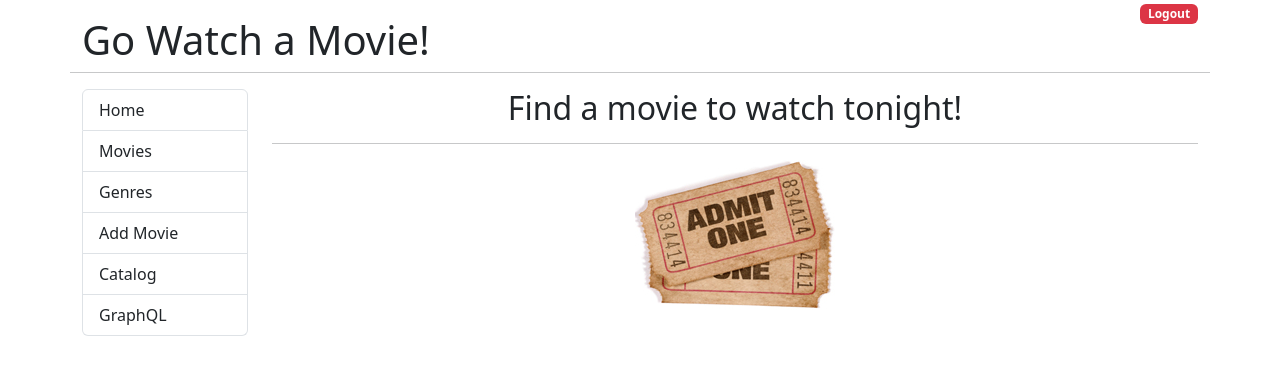
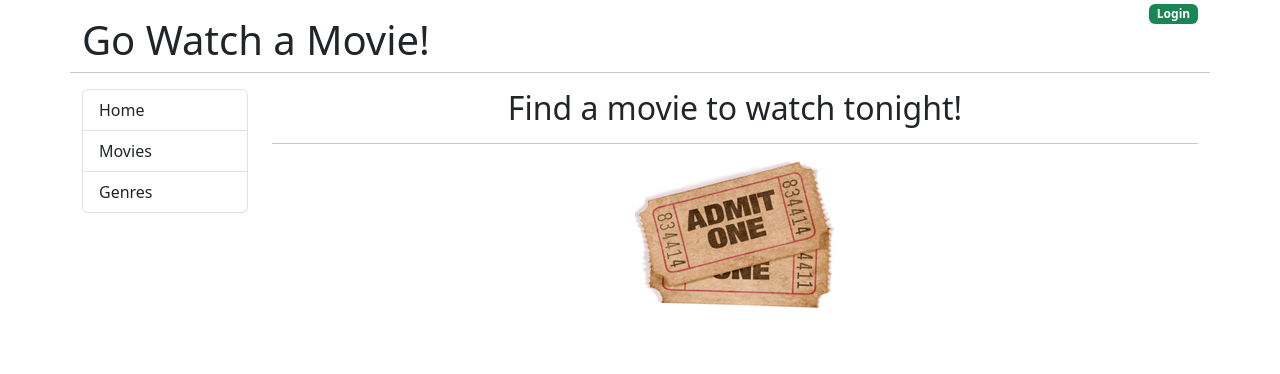
Before and after one commit to daroay/go-react, a React (Create React App) app in the folder frontend/: page / in a window 1280 px wide. Shown: the top 374 px of the page. Built offline with nearby package versions, Linux system fonts and the light colour scheme; no server answers.

Commit message:
jwtToken is a ref

```diff
--- a/frontend/src/App.jsx
+++ b/frontend/src/App.jsx
@@ -4,12 +4,12 @@ import { Outlet } from "react-router-dom";
 import Alert from "./components/Alert";
 
 function App() {
-  const [jwtToken, setJwtToken] = useState("");
   const [alertMessage, setAlertMessage] = useState("");
   const [alertClassName, setAlertClassName] = useState("d-none");
 
   // useRef is better on Strict.Mode (as in dev it double renders) and re-renders wont affect useRef
   const tickInterval = useRef(null)
+  const jwtToken = useRef(null)
 
   const navigate = useNavigate();
 
@@ -22,11 +22,12 @@ function App() {
     fetch("/api/logout", requestOptions)
       .catch(error => console.log("error loging out", error))
       .finally(() => {
-        setJwtToken("")
+        jwtToken.current = null
+        console.log("jwtToken is", jwtToken)
         stopRefreshingToken()
+        navigate("/");
       })
 
-    navigate("/");
   };
 
 
@@ -63,12 +64,12 @@ function App() {
         if (tickInterval.current === null) {
           tickInterval.current = setInterval(async () => {
             console.log("this will run every 10 seconds")
-            setJwtToken(await getRefreshedToken())
+            jwtToken.current = await getRefreshedToken()
           }, 10 * 1000)
           console.log("REFRESH ENABLED", tickInterval.current)
         }
 
-        setJwtToken(newToken)
+        jwtToken.current = newToken
 
       } else {
         console.log("not startRefreshingToken because user is not logged in")
@@ -92,7 +93,7 @@ function App() {
           <h1 className="mt-3">Go Watch a Movie!</h1>
         </div>
         <div className="col text-end">
-          {jwtToken === "" ? (
+          {jwtToken.current === null ? (
             <Link to="/login">
               <span className="badge bg-success">Login</span>
             </Link>
@@ -124,7 +125,7 @@ function App() {
               >
                 Genres
               </Link>
-              {jwtToken !== "" && (
+              {jwtToken.current !== null && (
                 <>
                   <Link
                     to="/admin/movie/0"
@@ -154,10 +155,9 @@ function App() {
           <Outlet
             context={{
               jwtToken,
-              setJwtToken,
+              startRefreshingToken,
               setAlertClassName,
               setAlertMessage,
-              startRefreshingToken
             }}
           />
         </div>
--- a/frontend/src/components/Login.jsx
+++ b/frontend/src/components/Login.jsx
@@ -8,7 +8,7 @@ const Login = () => {
   const [isSubmitted, setIsSubmitted] = useState(false);
   const [emailError, setEmailError] = useState("");
 
-  const { setJwtToken } = useOutletContext();
+  const { jwtToken } = useOutletContext();
   const { setAlertClassName, setAlertMessage } = useOutletContext();
   const { startRefreshingToken } = useOutletContext()
 
@@ -51,7 +51,7 @@ const Login = () => {
           setAlertClassName("alert-danger");
           setAlertMessage(data.message);
         } else {
-          setJwtToken(data.access_token);
+          jwtToken.current = data.access_token
           setAlertClassName("d-none")
           setAlertMessage("")
           startRefreshingToken()
--- a/frontend/src/components/ManageCatalogue.jsx
+++ b/frontend/src/components/ManageCatalogue.jsx
@@ -9,9 +9,11 @@ const ManageCatalog = () => {
   const navigate = useNavigate();
 
   useEffect(() => {
-    if (jwtToken === "") {
+    if (jwtToken.current === null) {
       console.log("going somewhereelse")
       navigate("/");
+    } else {
+      console.log(jwtToken.current, "is")
     }
 
     const headers = new Headers();
@@ -22,7 +24,7 @@ const ManageCatalog = () => {
       headers: headers,
     };
 
-    fetch(`/api/movies`, requestOptions)
+    fetch(`/api/admin/movies`, requestOptions)
       .then((response) => response.json())
       .then((data) => setMovies(data))
       .catch((err) => console.log(err));
```
